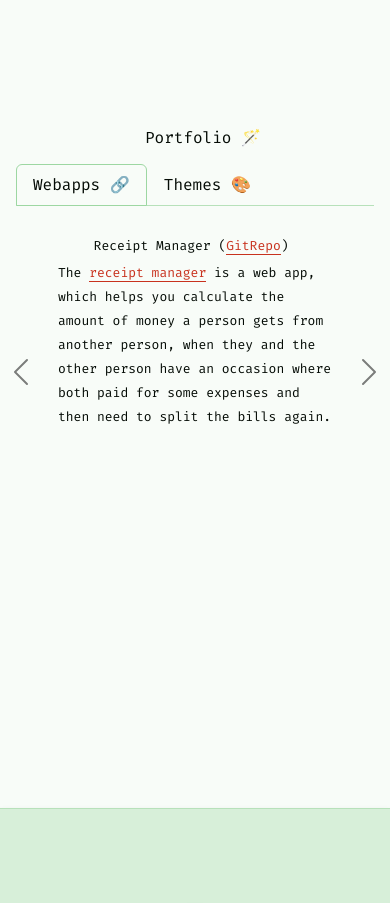
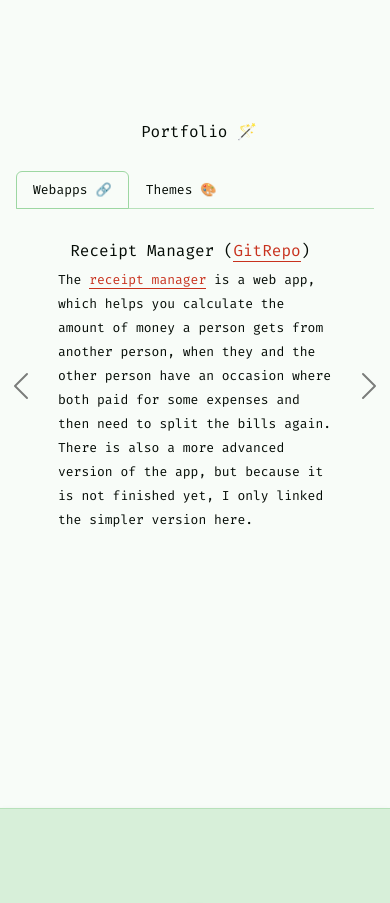
Before and after one commit to KyleKlus/KyleKlus.github.io, a Next.js app: page / in a window 390 px wide. Shown: the part 880-1783 px from the top of the page. Built offline with nearby package versions, Linux system fonts and the light colour scheme.

Commit message:
CHANGE: Improved responsiveness of the portfolio page  & changed the text

```diff
--- a/src/app/_components/portfolioPage/Portfolio.module.css
+++ b/src/app/_components/portfolioPage/Portfolio.module.css
@@ -11,7 +11,6 @@
 
 .portfolioPage h1 {
     margin-top: 42px;
-    text-align: left;
     width: 100%;
     max-width: 750px;
     padding-left: 8px;
@@ -156,11 +155,14 @@
     }
 }
 
-@media (max-width: 750px) {
+@media (max-width: 600px) {
+    .tabContainer .tabItem .tabLink {
+        font-size: small;
+    }
+
     .portfolioPage h1 {
-        margin-top: 22px;
-        padding-left: 16px;
         font-size: large;
+        margin-bottom: 22px;
     }
 
     .portfolioPage h2 {
--- a/src/app/_components/portfolioPage/PortfolioCard.module.css
+++ b/src/app/_components/portfolioPage/PortfolioCard.module.css
@@ -4,7 +4,7 @@
 .portfolioCard {
   max-width: 820px;
   width: 820px;
-  height: 300px;
+  height: 250px;
 
   display: flex;
   flex-direction: row;
@@ -15,7 +15,7 @@
 }
 
 .portfolioCardImg {
-  width: calc(60% - 16px);
+  width: calc(50% - 16px);
   aspect-ratio: 16/9;
   border-radius: var(--border-radius);
   outline: 1px solid var(--bg-color-40);
@@ -28,20 +28,19 @@
 }
 
 .portfolioCardText {
-  padding: 0;
-  max-width: calc(40% - 16px);
+  padding: 0 !important;
+  /* max-width: calc(40% - 16px) !important; */
 }
 
 
-@media (max-width: 600px) {
-
+@media (max-width: 900px) {
   .portfolioCard {
     width: 95%;
+    height: auto;
   }
 
   .portfolioCardText > h4 {
     text-align: center;
-    font-size: medium;
   }
 
   .portfolioCard {
@@ -65,9 +64,8 @@
   }
 
   .portfolioCardText > h4 {
-    font-size: small;
+    font-size: medium;
   }
-
 
   .portfolioCardText {
     font-size: small;
--- a/src/app/_components/portfolioPage/PortfolioPage.tsx
+++ b/src/app/_components/portfolioPage/PortfolioPage.tsx
@@ -13,6 +13,7 @@ import Nav from "react-bootstrap/Nav";
 import { Carousel, CarouselItem, NavItem, NavLink } from "react-bootstrap";
 import { PortfolioTabs } from './PortfolioTabs';
 import { useTheme } from 'next-themes';
+import { defaultSiteConfig } from '@/app/defaultSiteConfig';
 
 export default function PortfolioPage() {
     const [activeKey, setActiveKey] = useState(PortfolioTabs.Webapps);
@@ -51,8 +52,10 @@ export default function PortfolioPage() {
                 >
                     <CarouselItem className={[styles.carouselItem].join(' ')}>
                         <PortfolioCard image={''} alt=''>
-                            <h4>Receipt Manager (<StyledLink href={'https://github.com/KyleKlus/receipt-manager'}>GitRepo</StyledLink>) </h4>
-                            The <StyledLink href={'https://kyleklus.de/projects/posts/coding/website/Receipt-Manager'}>receipt manager</StyledLink> is a web app, which helps you calculate the amount of money a person gets from another person, when they and the other person have an occasion where both paid for some expenses and then need to split the bills again.
+                            <h4>Receipt Manager (<StyledLink href={'https://github.com/KyleKlus/receipt-manager-tool'}>GitRepo</StyledLink>) </h4>
+                            The <StyledLink href={defaultSiteConfig.receiptManagerUrl}>receipt manager</StyledLink> is a web app, which helps you calculate the amount of money a person gets from another person, when they and the other person have an occasion where both paid for some expenses and then need to split the bills again.
+                            <br />
+                            There is also a more advanced version of the app, but because it is not finished yet, I only linked the simpler version here.
                         </PortfolioCard>
                     </CarouselItem>
                     <CarouselItem className={[styles.carouselItem].join(' ')}>
```
